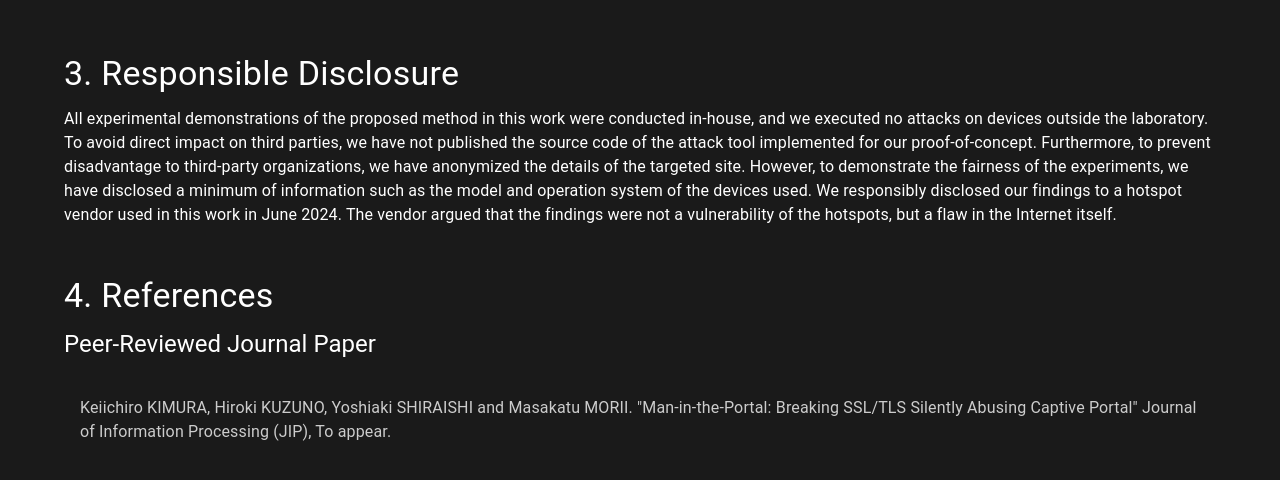
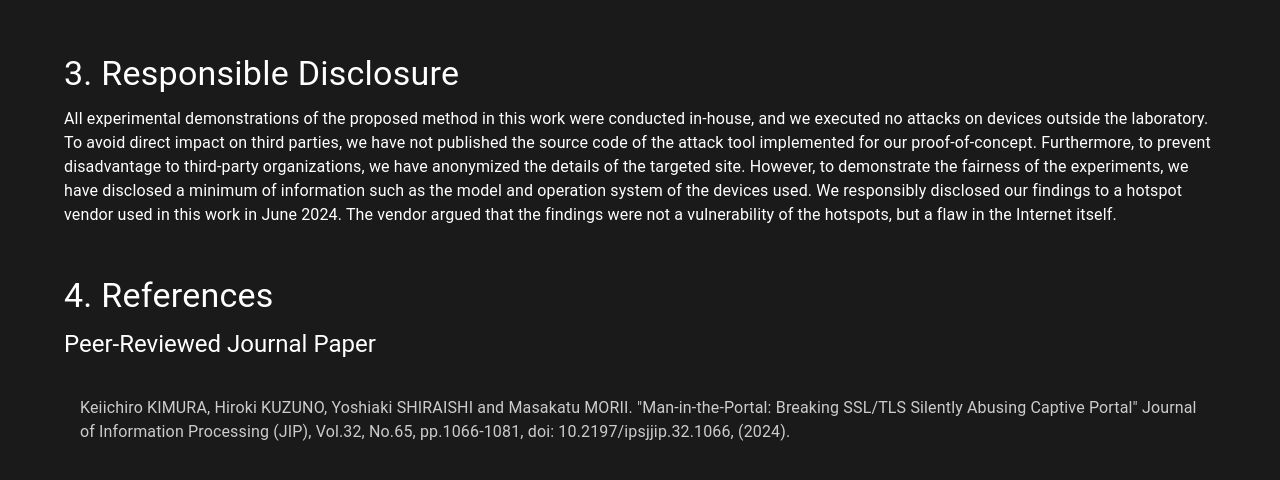
Before and after one commit to man-in-the-portal/man-in-the-portal.github.io, a React (Create React App) app in the folder app/: page / in a window 1280 px wide. Shown: the part 1677-2157 px from the top of the page. Built offline with nearby package versions, Linux system fonts and the light colour scheme; grey boxes are pictures that could not be loaded.

Commit message:
commit all changes

```diff
--- a/app/src/App.tsx
+++ b/app/src/App.tsx
@@ -182,8 +182,8 @@ export default function App(props: Props) {
               <React.Fragment key="eprint">
                 Keiichiro KIMURA, Hiroki KUZUNO, Yoshiaki SHIRAISHI and Masakatu
                 MORII. "Man-in-the-Portal: Breaking SSL/TLS Silently Abusing
-                Captive Portal" Journal of Information Processing (JIP), To
-                appear.
+                Captive Portal" Journal of Information Processing (JIP),
+                Vol.32, No.65, pp.1066-1081, doi: 10.2197/ipsjjip.32.1066, (2024).
               </React.Fragment>,
             ]}
           />
```
Also changed, not shown: 6 other files (tests, documents, lock files or other folders).
